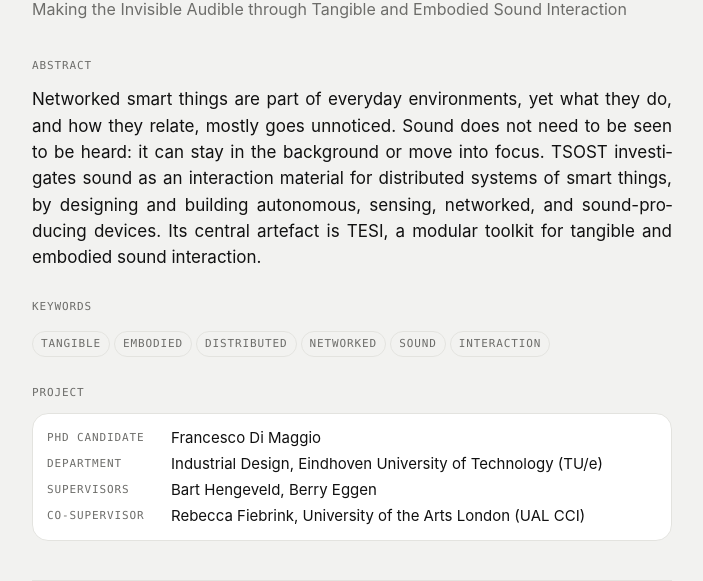
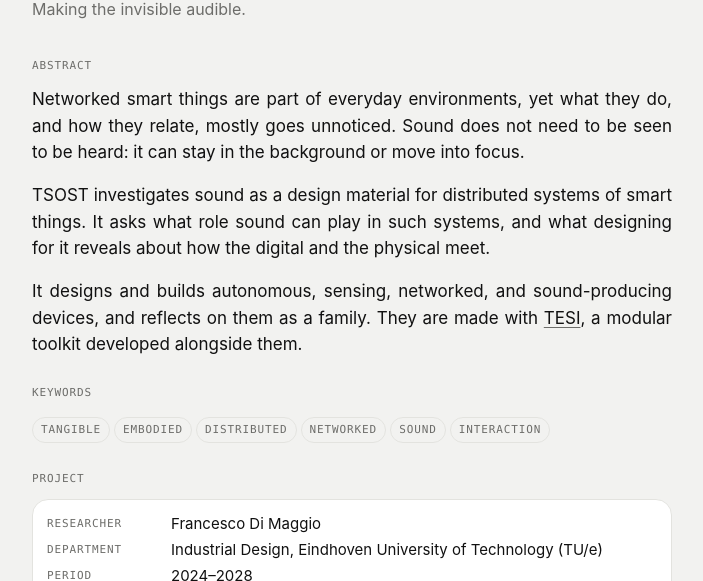
Before and after one commit to francesco-di-maggio/tsost, an Astro site: page / in a window 1280 px wide. Shown: the part 173-754 px from the top of the page, without its empty margins (288-991 px from the left). Built offline with nearby package versions, Linux system fonts and the light colour scheme; Astro itself is replaced by a stand-in of ours.

Commit message:
Home: lead Making the invisible audible, abstract in three paragraphs, facts with researcher and period

```diff
--- a/src/layouts/Base.astro
+++ b/src/layouts/Base.astro
@@ -14,7 +14,7 @@ interface Props {
   course?: boolean;
 }
 
-const { course = false, title, description = "Making the invisible audible through tangible and embodied sound interaction. PhD research by Francesco Di Maggio, TU Eindhoven." } = Astro.props;
+const { course = false, title, description = "The Sound of Smart Things: making the invisible audible. PhD research by Francesco Di Maggio, TU Eindhoven." } = Astro.props;
 // Tabs: the page first, then where it lives; a home is just its name. Course pages mirror the header TSOST / COURSE.
 const pageTitle = !title ? "TSOST" : course && title !== "Course" ? `${title} · Course · TSOST` : `${title} · TSOST`;
 const path = Astro.url.pathname;
--- a/src/pages/index.astro
+++ b/src/pages/index.astro
@@ -1,16 +1,19 @@
 ---
 import Base from "../layouts/Base.astro";
 import Facts from "../components/Facts.astro";
+import { START, END } from "../project";
 
 const keywords = ["Tangible", "Embodied", "Distributed", "Networked", "Sound", "Interaction"];
 ---
 <Base>
   <h1>The Sound of Smart Things</h1>
-  <p class="lead">Making the Invisible Audible through Tangible and Embodied Sound Interaction</p>
+  <p class="lead">Making the invisible audible.</p>
 
   <h2 class="label">Abstract</h2>
   <div class="prose">
-    <p>Networked smart things are part of everyday environments, yet what they do, and how they relate, mostly goes unnoticed. Sound does not need to be seen to be heard: it can stay in the background or move into focus. TSOST investigates sound as an interaction material for distributed systems of smart things, by designing and building autonomous, sensing, networked, and sound-producing devices. Its central artefact is TESI, a modular toolkit for tangible and embodied sound interaction.</p>
+    <p>Networked smart things are part of everyday environments, yet what they do, and how they relate, mostly goes unnoticed. Sound does not need to be seen to be heard: it can stay in the background or move into focus.</p>
+    <p>TSOST investigates sound as a design material for distributed systems of smart things. It asks what role sound can play in such systems, and what designing for it reveals about how the digital and the physical meet.</p>
+    <p>It designs and builds autonomous, sensing, networked, and sound-producing devices, and reflects on them as a family. They are made with <a href="https://francescodimaggio.nl/tesi/">TESI</a>, a modular toolkit developed alongside them.</p>
   </div>
 
   <h2 class="label">Keywords</h2>
@@ -20,8 +23,9 @@ const keywords = ["Tangible", "Embodied", "Distributed", "Networked", "Sound", "
 
   <h2 class="label">Project</h2>
   <Facts rows={[
-    ["PhD Candidate", "Francesco Di Maggio"],
+    ["Researcher", "Francesco Di Maggio"],
     ["Department", "Industrial Design, Eindhoven University of Technology (TU/e)"],
+    ["Period", `${START.getUTCFullYear()}–${END.getUTCFullYear()}`],
     ["Supervisors", "Bart Hengeveld, Berry Eggen"],
     ["Co-supervisor", "Rebecca Fiebrink, University of the Arts London (UAL CCI)"],
   ]} />
```
